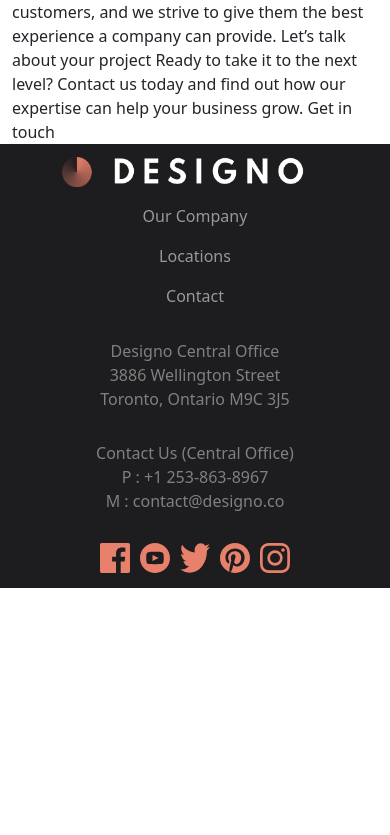
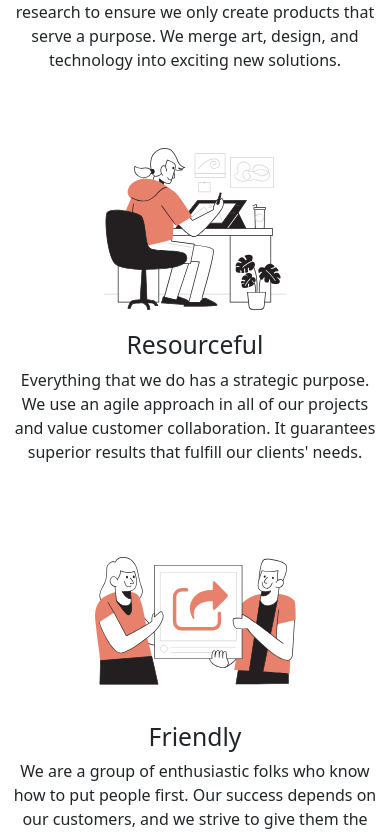
Before and after one commit to thomasgilmore/designo-multi-page-website, a React (Create React App) app: page / in a window 390 px wide. Shown: the part 1722-2557 px from the top of the page. Before the commit the page ends 2310 px from the top, so only its background shows below. Built offline with nearby package versions, Linux system fonts and the light colour scheme.

Commit message:
working on home Illustration Section on Home.js

```diff
--- a/src/Components/Home.js
+++ b/src/Components/Home.js
@@ -3,10 +3,9 @@ import React from 'react'
 import bgPatternHeroHome from '../assets/home/desktop/bg-pattern-hero-home.svg';
 import imageHeroPhone from '../assets/home/desktop/image-hero-phone.png';
 import illustrationFriendly from '../assets/home/desktop/illustration-friendly.svg';
+import illustrationPassionate from '../assets/home/desktop/illustration-passionate.svg';
+import illustrationResourceful from '../assets/home/desktop/illustration-resourceful.svg';
 import Container from 'react-bootstrap/Container';
-import Typography from '@mui/material/Typography';
-import Button from '@mui/material/Button';
-import { Hidden } from '@mui/material';
 
 export default function Home() {
   return (
@@ -47,19 +46,34 @@ export default function Home() {
       </div>
     </div>
 
-    Passionate
-    Each project starts with an in-depth brand research to ensure we only create products that serve a purpose. We merge
-    art, design, and technology into exciting new solutions.
+    <div className='homeIllustrationSection'>
+      <div className='illustrationPassionateSection'>
+        <img src={illustrationPassionate} alt="Illustration Passionate" />
+        <div>
+          <h2>Passionate</h2>
+          <p>Each project starts with an in-depth brand research to ensure we only create products that serve a purpose. We merge
+          art, design, and technology into exciting new solutions.</p>
+        </div>
+      </div>
+      <div className='illustrationResourcefulSection'>
+        <img src={illustrationResourceful} alt="Illustration Resourceful" />
+        <div>
+          <h2>Resourceful</h2>
+          <p>Everything that we do has a strategic purpose. We use an agile approach in all of our projects and value customer
+          collaboration. It guarantees superior results that fulfill our clients' needs.</p>
+        </div>
+      </div>
+      <div className='illustrationFriendlySection'>
+        <img src={illustrationFriendly} alt="Illustration Friendly" />
+        <div>
+          <h2>Friendly</h2>
+          <p>We are a group of enthusiastic folks who know how to put people first. Our success depends on our customers, and we
+          strive to give them the best experience a company can provide.</p>
+        </div>
+      </div>
+    </div>
 
-    Resourceful
-    Everything that we do has a strategic purpose. We use an agile approach in all of our projects and value customer
-    collaboration. It guarantees superior results that fulfill our clients’ needs.
-
-    Friendly
-    We are a group of enthusiastic folks who know how to put people first. Our success depends on our customers, and we
-    strive to give them the best experience a company can provide.
-
-    Let’s talk about your project
+    Let's talk about your project
     Ready to take it to the next level? Contact us today and find out how our expertise can help your business grow.
     Get in touch
     </Container>
--- a/src/Components/home.css
+++ b/src/Components/home.css
@@ -151,6 +151,13 @@
   gap: 10px;
 }
 
+.homeIllustrationSection {
+  display: flex;
+  text-align: center;
+  gap: 40px;
+  margin: 10px 0 30px 0;
+}
+
 @media only screen and (max-width: 992px) {
   .awardWinningDiv {
     height: 689px;
@@ -176,6 +183,20 @@
     left: 0;
     right: 0;
     margin: auto;
+  }
+
+  .homeIllustrationSection {
+    flex-direction: column;
+    text-align: left;
+  }
+
+  .illustrationPassionateSection,
+  .illustrationResourcefulSection,
+  .illustrationFriendlySection {
+    display: flex;
+    align-items: center;
+    justify-content: center;
+    gap: 20px;
   }
 }
 
@@ -208,4 +229,19 @@
   .webDesign:hover {
     background: linear-gradient(90deg, rgba(231, 129, 107, 0.8), rgba(231, 129, 107, 0.8)), url('../assets/home/desktop/image-web-design-small.jpg') no-repeat center center;
   }
+
+  .homeIllustrationSection {
+    flex-direction: column;
+    text-align: center;
+  }
+
+  .illustrationPassionateSection,
+  .illustrationResourcefulSection,
+  .illustrationFriendlySection {
+    display: flex;
+    flex-direction: column;
+    align-items: center;
+    justify-content: center;
+    gap: 0;
+  }
 }
```
